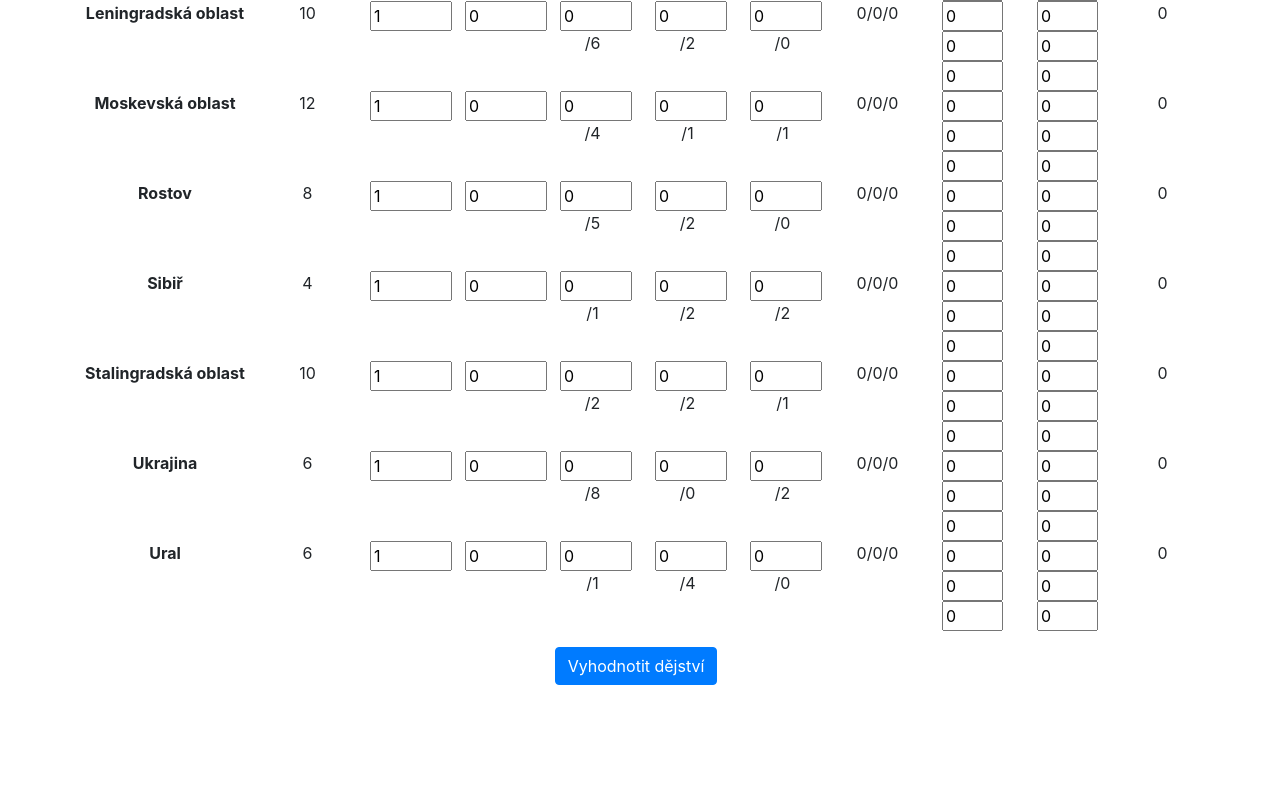
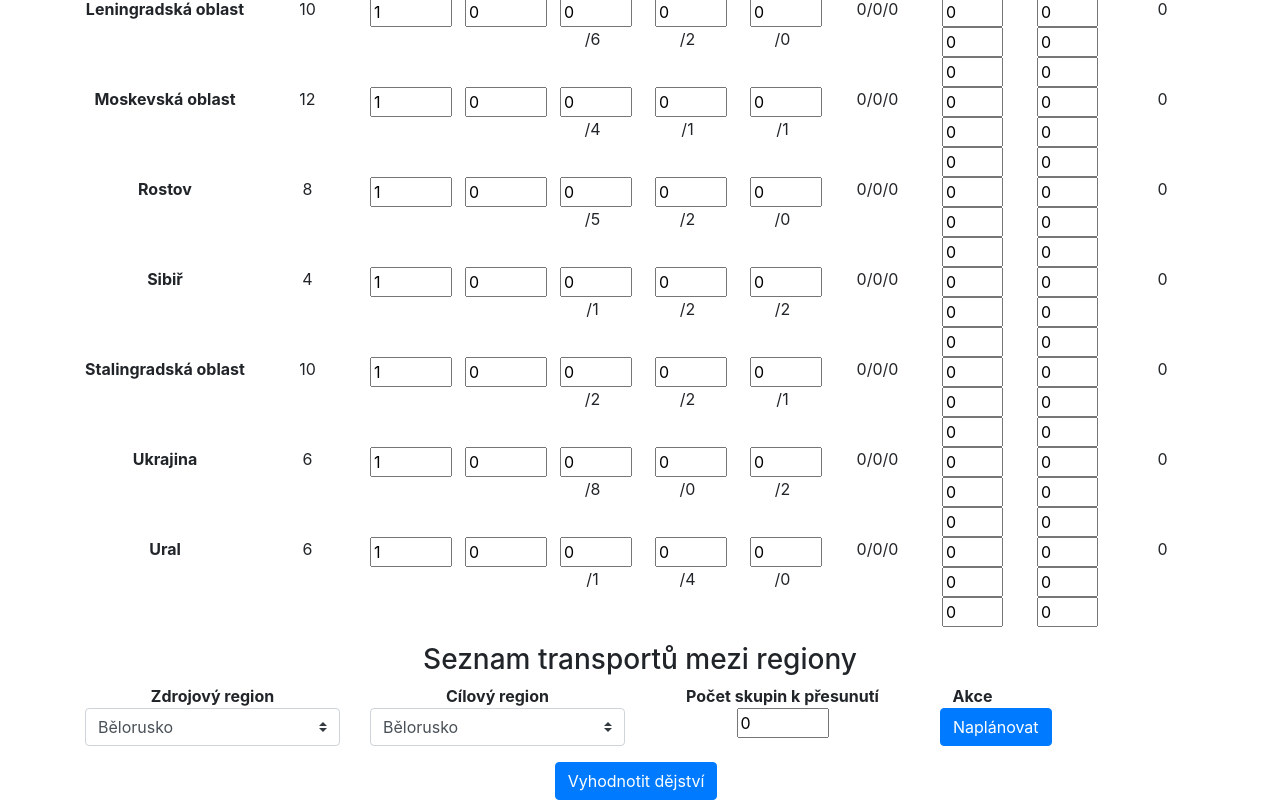
Before and after one commit to rolling-cz/cistky-minihra, a React (Create React App) app: page / in a window 1280 px wide. Shown: the part 527-1327 px from the top of the page. Before the commit the page ends 1212 px from the top, so only its background shows below. Built offline with nearby package versions, Linux system fonts and the light colour scheme.

Commit message:
transports

```diff
--- a/src/components/DetailedAuditLog.js
+++ b/src/components/DetailedAuditLog.js
@@ -130,6 +130,14 @@ export default class DetailedAuditLog extends React.Component {
                 logType = "Poškozené výrobní zařízení";
                 logDescription = `Povstalci poškodili ${log.number} ${DetailedAuditLog.inflectProductionSites(log.number)} na ${DetailedAuditLog.resourceToWord1stCase(log.resource)}.`;
                 break;
+            case "transportOut":
+                logType = "Odchozí transport";
+                logDescription = `Odešel transport čítající ${log.number} ${DetailedAuditLog.inflectGroups(log.number)} soudruhů.`;
+                break;
+            case "transportIn":
+                logType = "Příchozí transport";
+                logDescription = `Dorazil transport čítající ${log.number} ${DetailedAuditLog.inflectGroups(log.number)} soudruhů.`;
+                break;
             default:
                 logType = "UNKNOWN";
                 logDescription = JSON.stringify(log);
--- a/src/components/GameContainer.js
+++ b/src/components/GameContainer.js
@@ -4,6 +4,7 @@ import Region from "./Region";
 import Button from "react-bootstrap/Button";
 import {evaluateAct} from "../services/Evaluator";
 import DetailedAuditLog from "./DetailedAuditLog";
+import TransportList from "./Transports";
 
 export default class GameContainer extends React.Component {
     constructor(props) {
@@ -28,6 +29,20 @@ export default class GameContainer extends React.Component {
         }
 
         this.setState({currentState: newState})
+    }
+
+    addTransport(sourceRegion, targetRegion, number) {
+        const newState = JSON.parse(JSON.stringify(this.state.currentState));
+        newState.transports.push({sourceRegion: sourceRegion, targetRegion: targetRegion, number});
+        this.setState({currentState: newState})
+    }
+
+    cancelTransport(transportKey) {
+        const newState = JSON.parse(JSON.stringify(this.state.currentState));
+        if (newState.transports.length > transportKey && transportKey >= 0 ) {
+            newState.transports.splice(transportKey, 1);
+            this.setState({currentState: newState})
+        }
     }
 
     evaluate() {
@@ -55,6 +70,8 @@ export default class GameContainer extends React.Component {
 
         return (
             <div>
+                <h3 id="main-title">Plán hospodářství pro {this.state.history.length + 1}.dějství</h3>
+
                 <div className="row">
                     <div className="col-md-2 font-weight-bold">
                         Název
@@ -99,6 +116,11 @@ export default class GameContainer extends React.Component {
                     })
                 }
 
+                <TransportList defs={definitions}
+                               transports={this.state.currentState.transports}
+                               addTransport={this.addTransport.bind(this)}
+                               cancelTransport={this.cancelTransport.bind(this)}/>
+
                 <div className="mt-3 no-print">
                     <Button variant="primary" onClick={this.evaluate.bind(this)} className="mr-2">
                         Vyhodnotit dějství
@@ -110,6 +132,8 @@ export default class GameContainer extends React.Component {
 
     renderEvaluation() {
         const definitions = getDefinitions();
+
+        // TODO politbyro audit log
 
         return (
             <div>
@@ -129,7 +153,6 @@ export default class GameContainer extends React.Component {
     render() {
         return (
             <div className="container mt-2">
-                <h2>Vyhodnocovač minihry</h2>
                 {this.state.newState ? this.renderEvaluation() : this.renderForm()}
             </div>
         )
--- /dev/null
+++ b/src/components/Transports.js
@@ -0,0 +1,102 @@
+import React from "react";
+import Button from "react-bootstrap/Button";
+
+export default class TransportList extends React.Component {
+    constructor(props) {
+        super(props);
+
+        this.state = {
+            defs: props.defs,
+            transports: props.transports,
+            addTransport: props.addTransport,
+            cancelTransport: props.cancelTransport,
+            newTransportSource: props.defs.regions[0].name,
+            newTransportTarget: props.defs.regions[0].name,
+            newTransportNumber: 0
+        }
+    }
+
+    componentWillReceiveProps(props) {
+        this.setState({transports: props.transports})
+    }
+
+    render() {
+        const regionNames = {};
+        this.state.defs.regions.forEach(region => {
+            regionNames[region.name] = region.name;
+        });
+        return (
+            <div className="mt-3">
+                <h3>Seznam transportů mezi regiony</h3>
+                <div className="row">
+                    <div className="col-md-3 font-weight-bold">
+                        Zdrojový region
+                    </div>
+                    <div className="col-md-3 font-weight-bold">
+                        Cílový region
+                    </div>
+                    <div className="col-md-3 font-weight-bold">
+                        Počet skupin k přesunutí
+                    </div>
+                    <div className="col-md-1 font-weight-bold">
+                        Akce
+                    </div>
+                </div>
+
+                <div className="row">
+                    <div className="col-md-3">
+                        <select className="browser-default custom-select"
+                                value={this.state.newTransportSource}
+                                onChange={(e) => this.setState({newTransportSource: e.target.value})}>
+                            {this.state.defs.regions.map((region, i) => {
+                                return (<option value={region.name} key={i}>{region.name}</option>)
+                            })}
+                        </select>
+                    </div>
+                    <div className="col-md-3">
+                        <select className="browser-default custom-select"
+                                value={this.state.newTransportTarget}
+                                onChange={(e) => this.setState({newTransportTarget: e.target.value})}>
+                            {this.state.defs.regions.map((region, i) => {
+                                return (<option value={region.name} key={i}>{region.name}</option>)
+                            })}
+                        </select>
+                    </div>
+                    <div className="col-md-3">
+                        <input type="text"
+                               size="4"
+                               value={this.state.newTransportNumber}
+                               onChange={(e) => this.setState({newTransportNumber: parseInt(e.target.value)})} />
+                    </div>
+                    <div className="col-md-1">
+                        <Button variant="primary"
+                                onClick={() => this.state.addTransport(this.state.newTransportSource, this.state.newTransportTarget, this.state.newTransportNumber)}>
+                            Naplánovat
+                        </Button>
+                    </div>
+                </div>
+
+                {this.state.transports.map((transport, i) =>{
+                    return (
+                        <div className="row mt-1" key={i}>
+                            <div className="col-md-3">
+                                {transport.sourceRegion}
+                            </div>
+                            <div className="col-md-3">
+                                {transport.targetRegion}
+                            </div>
+                            <div className="col-md-3">
+                                {transport.number}
+                            </div>
+                            <div className="col-md-1">
+                                <Button variant="primary" onClick={() => this.state.cancelTransport(i)}>
+                                    Zrušit
+                                </Button>
+                            </div>
+                        </div>
+                    )
+                })}
+            </div>
+        )
+    }
+}
--- a/src/services/Definitions.js
+++ b/src/services/Definitions.js
@@ -87,7 +87,7 @@ function getDefinitions() {
             ],
             "population": {
                 "start": 8,
-                "bornProbabilityPerPop": 5,
+                "bornProbabilityPerPop": 3,
                 "numberOfBirthed": 1
             },
             "rebellion": {
--- a/src/services/Evaluator.js
+++ b/src/services/Evaluator.js
@@ -1,20 +1,40 @@
 module.exports.evaluateAct = (definitions, state) => {
     const newState = JSON.parse(JSON.stringify(state));
 
-    // TODO process armies
+    newState.transports.forEach(transport => startTransport(newState.auditLog, transport, newState.regions));
 
-    // TODO start transports
-
-    // process regions
     newState.regions.forEach(region => evaluateRegion(newState.auditLog, definitions, region));
 
-    // TODO finish transports
-
+    newState.transports.forEach(transport => finishTransport(newState.auditLog, transport, newState.regions));
     return newState
 };
 
+function startTransport(auditLog, transport, regions) {
+    const sourceRegion = regions.find(region => region.name === transport.sourceRegion);
+    sourceRegion.population.total -= transport.number;
+
+    auditLog.push({
+        "type": "transportOut",
+        "region": sourceRegion.name,
+        "number": transport.number
+    })
+}
+
+function finishTransport(auditLog, transport, regions) {
+    const targetRegion = regions.find(region => region.name === transport.targetRegion);
+    targetRegion.population.total += transport.number;
+
+    auditLog.push({
+        "type": "transportIn",
+        "region": targetRegion.name,
+        "number": transport.number
+    })
+}
+
 function evaluateRegion(auditLog, defs, region) {
     const regionDef = defs.regions.find(regionDef => regionDef.name === region.name);
+
+    // TODO process armies
 
     // rebels from previous act
     const activeRebels = region.rebels;
```
Also changed, not shown: 1 other file (tests, documents, lock files or other folders).
